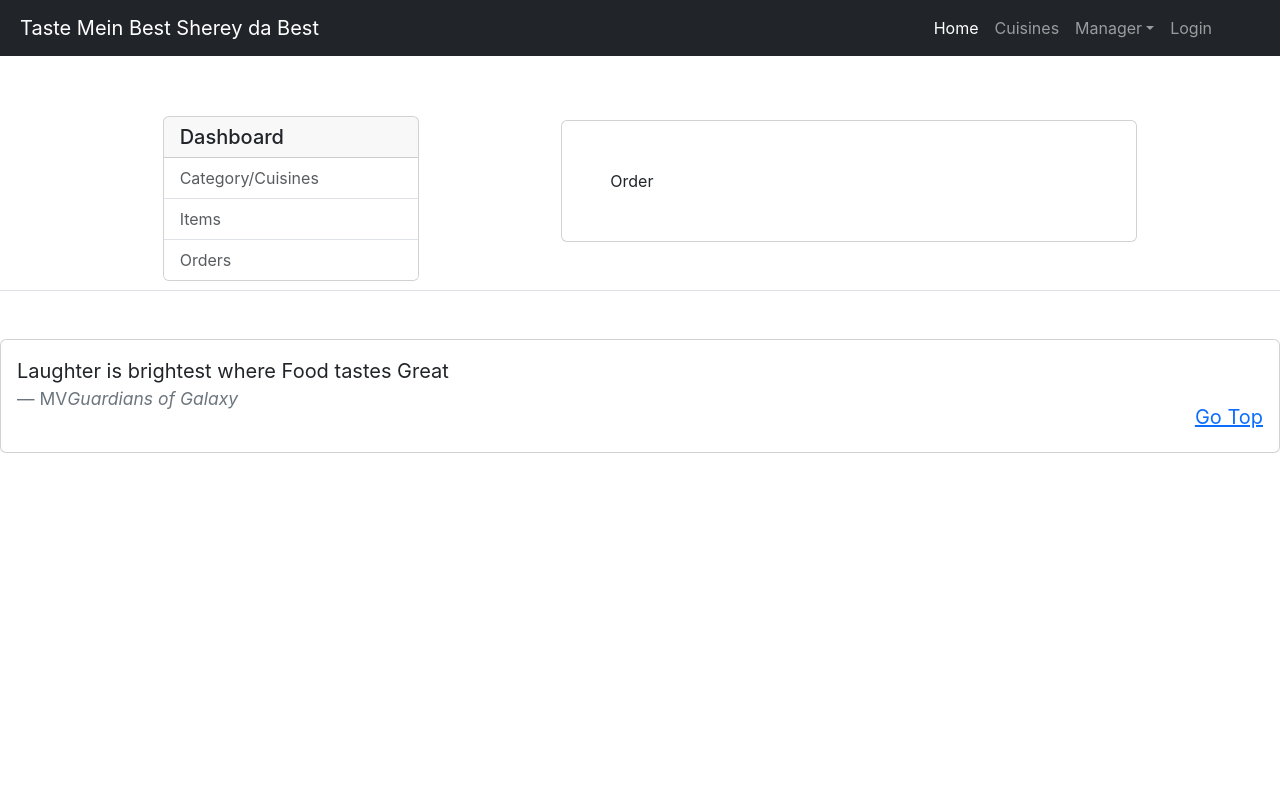
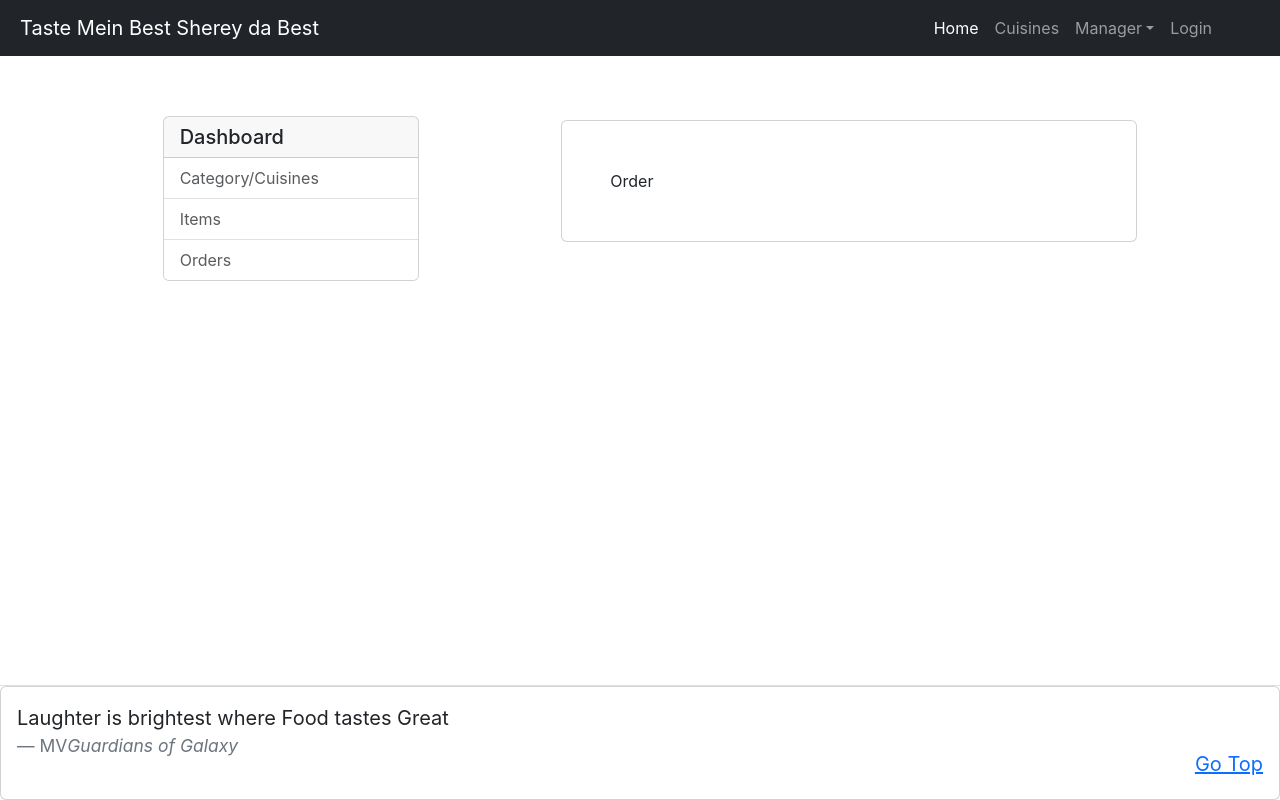
Before and after one commit to deadlock-mv/FDMS2, a React (Create React App) app in the folder frontend/: page /manager/dashboard/order in a window 1280 px wide. Built offline with nearby package versions, Linux system fonts and the light colour scheme.

Commit message:
Add files via upload
footer made sticky to bottom

```diff
--- a/frontend/src/components/footer.js
+++ b/frontend/src/components/footer.js
@@ -1,6 +1,7 @@
 function Footer() {
     return(
-        <footer className="text-mutated py-5 border-top mt-5">
+        <div className="fixed-bottom">
+        <footer className="text-mutated border-top mt-5">
             <div className="card">
             <div className="card-body">
                 <blockquote className="blockquote mb-0">
@@ -13,6 +14,7 @@ function Footer() {
             </div>
             </div>
         </footer>
+        </div>
     );
 }
 
```
